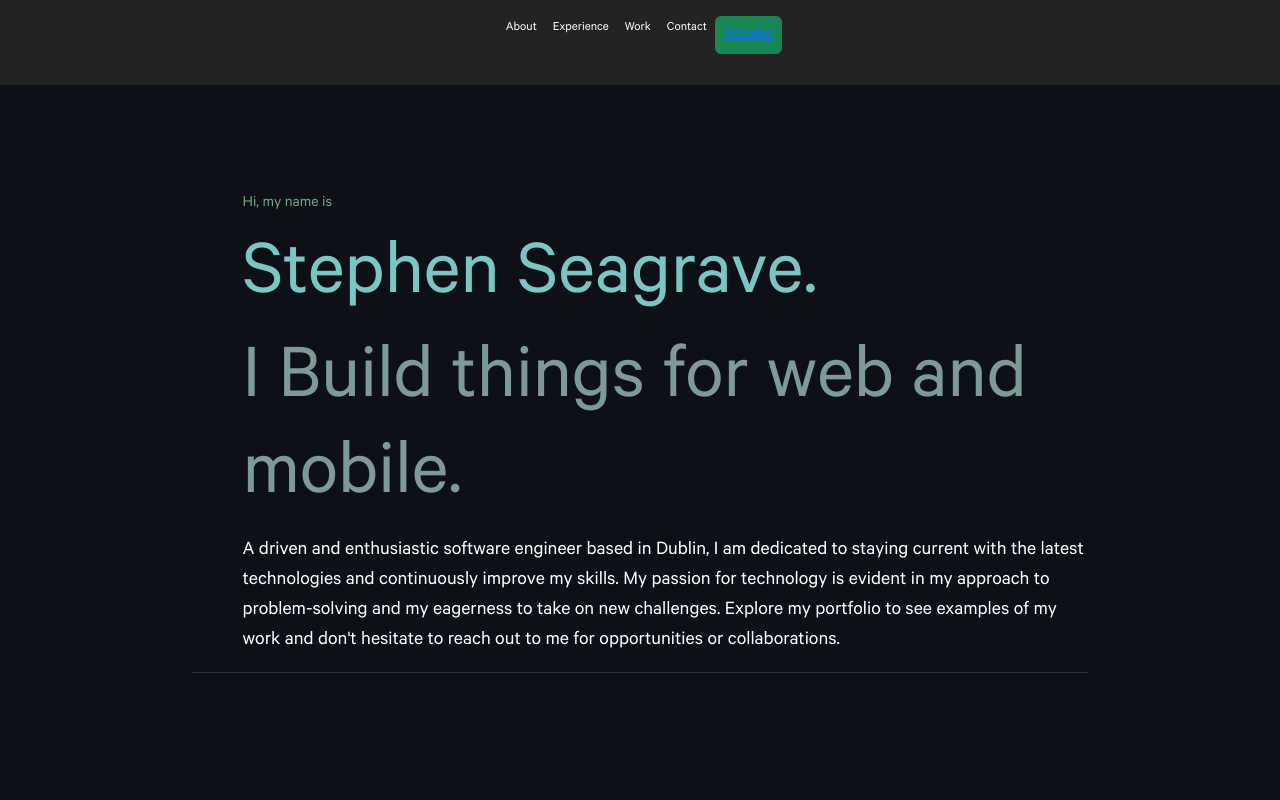
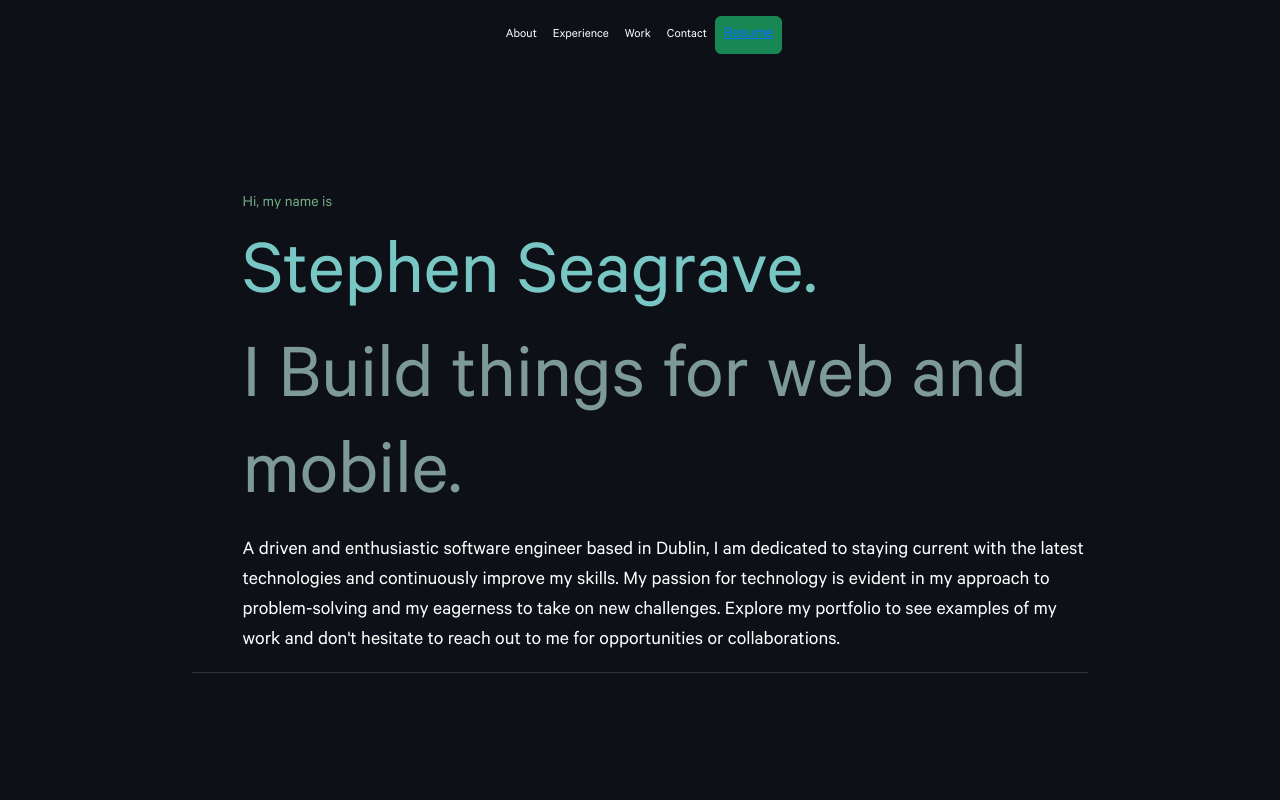
Before and after one commit to nemixu/portfolio_v2, a React (Create React App) app: page / in a window 1280 px wide. Shown: the top 800 px of the page. Built offline with nearby package versions, Linux system fonts and the light colour scheme; a web font is replaced by a local one.

Commit message:
Add nav bar styling

```diff
--- a/src/styles/NavigationBarStyles.css
+++ b/src/styles/NavigationBarStyles.css
@@ -8,6 +8,7 @@
   position: relative;
   top: 0.5rem;
   padding-left: 0;
+  align-items: center;
 }
 
 .nav-container {
@@ -18,9 +19,8 @@
   display: flex;
   flex-direction: row;
   justify-content: center;
-  padding-bottom: 15px;
-  background-color: #232323;
-  z-index: 1;
+  background-color: #0d1017;
+  z-index: 3;
 }
 
 li a:hover {
```
